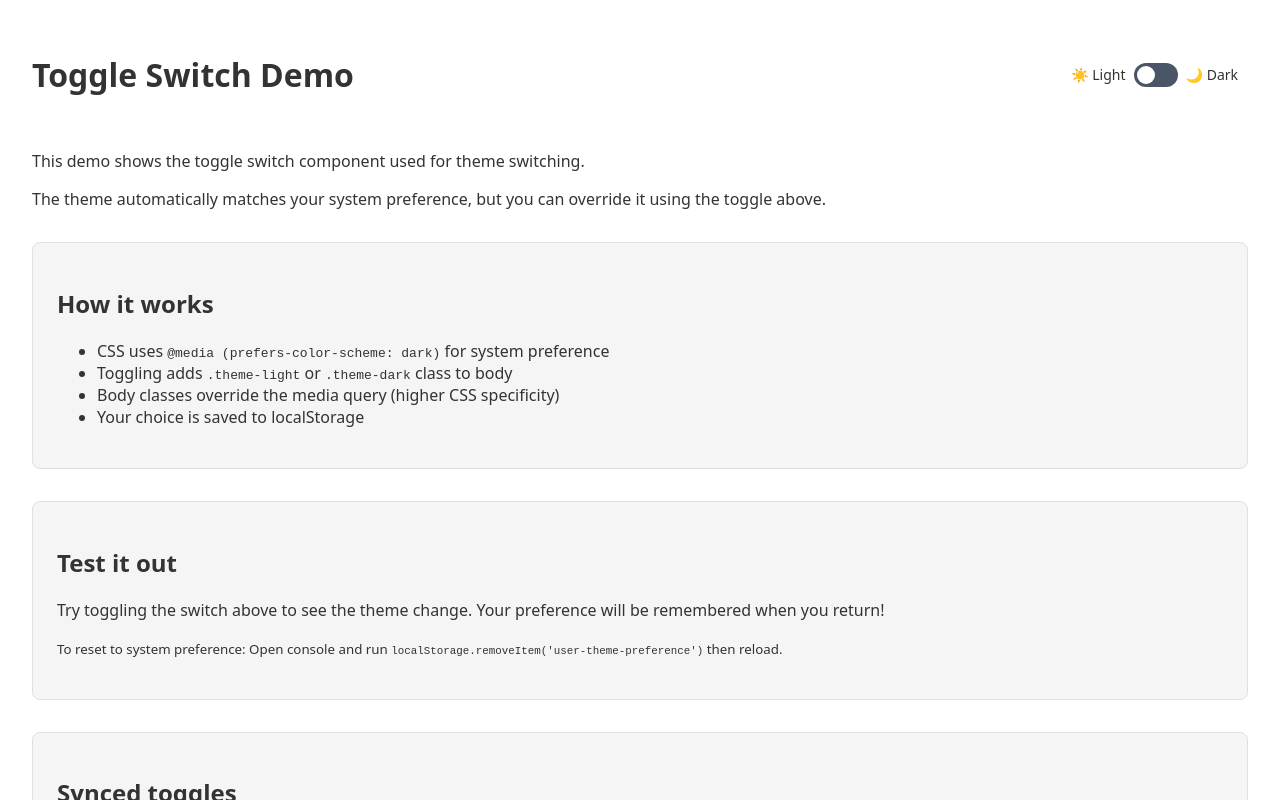
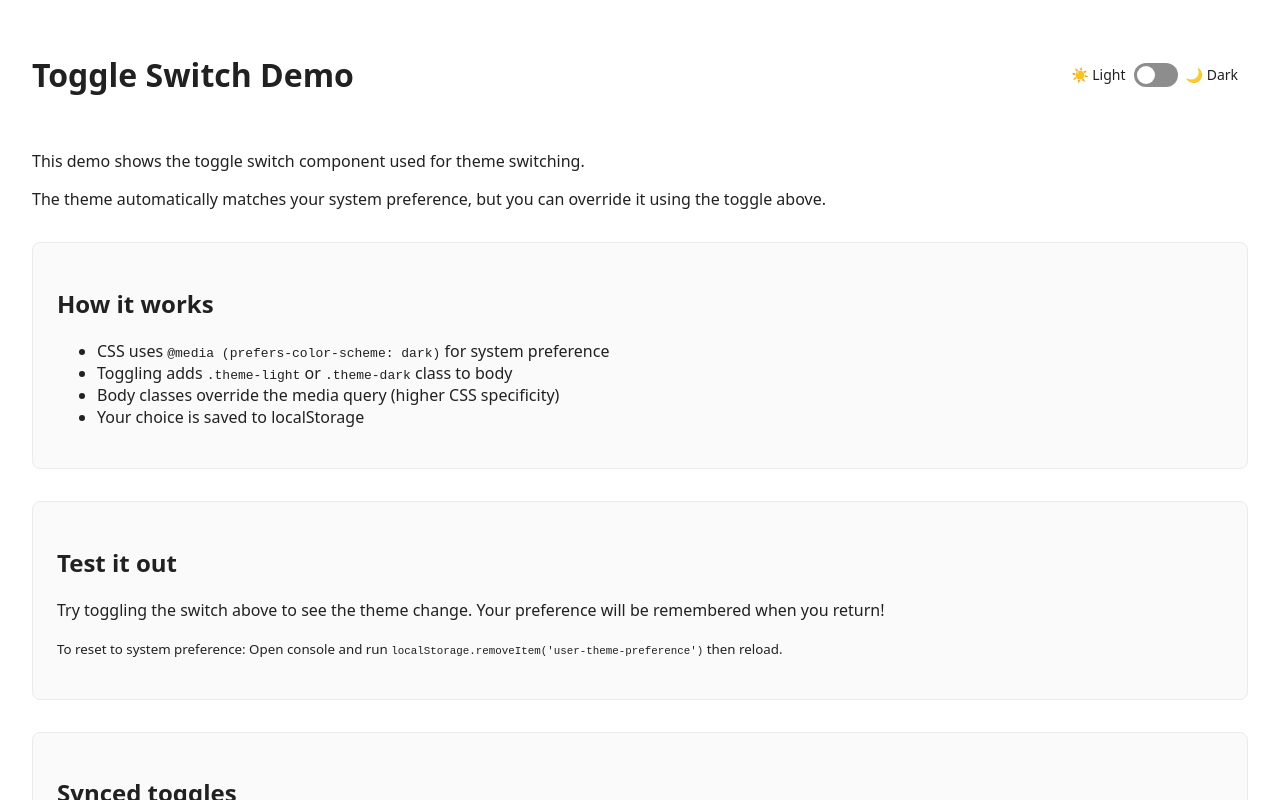
Before and after one commit to krumIO/trailhand-ui, a website built with Vite: page index.html in a window 1280 px wide. Shown: the top 800 px of the page. Built offline with nearby package versions, Linux system fonts and the light colour scheme.

Commit message:
feat: add global color variables based on Figma design system
- Create colors.css with CSS custom properties for the color palette
- Update all components to use color variables instead of hardcoded hex values
- Add ColorPalette Storybook story to document available colors

```diff
--- a/Components/Header.ts
+++ b/Components/Header.ts
@@ -26,15 +26,15 @@ export const Header = ({
           <g fill="none" fillRule="evenodd">
             <path
               d="M10 0h12a10 10 0 0110 10v12a10 10 0 01-10 10H10A10 10 0 010 22V10A10 10 0 0110 0z"
-              fill="#FFF"
+              fill="var(--color-white, #FFFFFF)"
             />
             <path
               d="M5.3 10.6l10.4 6v11.1l-10.4-6v-11zm11.4-6.2l9.7 5.5-9.7 5.6V4.4z"
-              fill="#555AB9"
+              fill="var(--color-primary, #005CB9)"
             />
             <path
               d="M27.2 10.6v11.2l-10.5 6V16.5l10.5-6zM15.7 4.4v11L6 10l9.7-5.5z"
-              fill="#91BAF8"
+              fill="var(--color-grey-400, #BABABA)"
             />
           </g>
         </svg>
--- a/Components/Page.ts
+++ b/Components/Page.ts
@@ -61,7 +61,7 @@ export const Page = ({
             <path
               d="M1.5 5.2h4.8c.3 0 .5.2.5.4v5.1c-.1.2-.3.3-.4.3H1.4a.5.5 0 01-.5-.4V5.7c0-.3.2-.5.5-.5zm0-2.1h6.9c.3 0 .5.2.5.4v7a.5.5 0 01-1 0V4H1.5a.5.5 0 010-1zm0-2.1h9c.3 0 .5.2.5.4v9.1a.5.5 0 01-1 0V2H1.5a.5.5 0 010-1zm4.3 5.2H2V10h3.8V6.2z"
               id="a"
-              fill="#999"
+              fill="var(--color-grey-500, #8D8D8D)"
             />
           </g>
         </svg>
--- a/Components/action-menu.ts
+++ b/Components/action-menu.ts
@@ -139,7 +139,7 @@ export class ActionMenu extends LitElement {
     }
 
     .action-menu__action--danger:hover:not(:disabled) {
-      background-color: rgba(220, 53, 69, 0.1);
+      background-color: rgba(159, 58, 58, 0.1);
     }
 
     .action-menu__divider {
--- /dev/null
+++ b/Components/colors.css
@@ -0,0 +1,56 @@
+/**
+ * TrailHand UI Global Color Variables
+ * Based on Figma Design System Color Palette
+ *
+ * Usage: Import this file in your application root, then use CSS variables
+ * Example: color: var(--color-primary);
+ */
+
+:root {
+  /* Primary Blues */
+  --color-primary: #3d98d3;           /* Light Blue - Primary brand color */
+
+  /* Black + White */
+  --color-black: #000000;
+  --color-white: #FFFFFF;
+
+  /* Greyscale */
+  --color-grey-100: #FAFAFA;
+  --color-grey-200: #EBEBEB;
+  --color-grey-300: #D7D7D7;
+  --color-grey-400: #BABABA;
+  --color-grey-500: #8D8D8D;
+  --color-grey-600: #636363;
+  --color-grey-700: #303131;
+  --color-grey-800: #212121;
+
+  /* Status Colors */
+  --color-red: #9F3A3A;
+  --color-green: #30AC66;
+  --color-yellow: #D3C255;
+
+  /* Semantic Aliases - for common use cases */
+  --color-text-primary: var(--color-grey-800);
+  --color-text-secondary: var(--color-grey-600);
+  --color-text-muted: var(--color-grey-500);
+  --color-text-inverse: var(--color-white);
+
+  --color-background: var(--color-white);
+  --color-background-muted: var(--color-grey-100);
+  --color-background-hover: var(--color-grey-200);
+
+  --color-border: var(--color-grey-300);
+  --color-border-light: var(--color-grey-200);
+
+  --color-error: var(--color-red);
+  --color-success: var(--color-green);
+  --color-warning: var(--color-yellow);
+
+  /* Component-specific variables (mapped to palette) */
+  --color-link: var(--color-primary);
+  --color-link-hover: var(--color-primary);
+
+  /* Shadow colors using opacity */
+  --color-shadow: rgba(0, 0, 0, 0.1);
+  --color-shadow-medium: rgba(0, 0, 0, 0.15);
+}
--- a/Components/header.css
+++ b/Components/header.css
@@ -2,7 +2,7 @@
   display: flex;
   justify-content: space-between;
   align-items: center;
-  border-bottom: 1px solid rgba(0, 0, 0, 0.1);
+  border-bottom: 1px solid var(--color-shadow, rgba(0, 0, 0, 0.1));
   padding: 15px 20px;
   font-family: 'Nunito Sans', 'Helvetica Neue', Helvetica, Arial, sans-serif;
 }
@@ -27,6 +27,6 @@
 
 .storybook-header .welcome {
   margin-right: 10px;
-  color: #333;
+  color: var(--color-text-primary, #212121);
   font-size: 14px;
 }
--- a/Components/toggle-switch.ts
+++ b/Components/toggle-switch.ts
@@ -59,7 +59,7 @@ export class ToggleSwitch extends LitElement {
       left: 0;
       right: 0;
       bottom: 0;
-      background-color: #4a5568;
+      background-color: var(--color-grey-500, #8D8D8D);
       transition: .3s;
       border-radius: 24px;
     }
@@ -71,13 +71,13 @@ export class ToggleSwitch extends LitElement {
       width: 18px;
       left: 3px;
       bottom: 3px;
-      background-color: white;
+      background-color: var(--color-white, #FFFFFF);
       transition: .3s;
       border-radius: 50%;
     }
 
     input:checked + .slider {
-      background-color: #3b82f6;
+      background-color: var(--color-primary, #005CB9);
     }
 
     input:checked + .slider:before {
--- a/index.html
+++ b/index.html
@@ -4,39 +4,40 @@
   <meta charset="UTF-8">
   <meta name="viewport" content="width=device-width, initial-scale=1.0">
   <title>Toggle Switch Demo</title>
+  <link rel="stylesheet" href="./Components/colors.css">
   <style>
     /* Default light mode colors */
     :root {
-      --background-color: #ffffff;
-      --text-color: #333333;
-      --card-bg: #f5f5f5;
-      --border-color: #e0e0e0;
+      --background-color: var(--color-white, #FFFFFF);
+      --text-color: var(--color-text-primary, #212121);
+      --card-bg: var(--color-grey-100, #FAFAFA);
+      --border-color: var(--color-grey-200, #EBEBEB);
     }
 
     /* System dark mode preference */
     @media (prefers-color-scheme: dark) {
       :root {
-        --background-color: #121212;
-        --text-color: #e0e0e0;
-        --card-bg: #1e1e1e;
-        --border-color: #333333;
+        --background-color: var(--color-grey-800, #212121);
+        --text-color: var(--color-grey-200, #EBEBEB);
+        --card-bg: var(--color-grey-700, #303131);
+        --border-color: var(--color-grey-600, #636363);
       }
     }
 
     /* User override: explicitly chose light theme */
     body.theme-light {
-      --background-color: #ffffff;
-      --text-color: #333333;
-      --card-bg: #f5f5f5;
-      --border-color: #e0e0e0;
+      --background-color: var(--color-white, #FFFFFF);
+      --text-color: var(--color-text-primary, #212121);
+      --card-bg: var(--color-grey-100, #FAFAFA);
+      --border-color: var(--color-grey-200, #EBEBEB);
     }
 
     /* User override: explicitly chose dark theme */
     body.theme-dark {
-      --background-color: #121212;
-      --text-color: #e0e0e0;
-      --card-bg: #1e1e1e;
-      --border-color: #333333;
+      --background-color: var(--color-grey-800, #212121);
+      --text-color: var(--color-grey-200, #EBEBEB);
+      --card-bg: var(--color-grey-700, #303131);
+      --border-color: var(--color-grey-600, #636363);
     }
 
     body {
--- /dev/null
+++ b/stories/ColorPalette.stories.js
@@ -0,0 +1,369 @@
+import { html } from 'lit';
+import '../Components/colors.css';
+
+export default {
+  title: 'Design System/Color Palette',
+  tags: ['autodocs'],
+  parameters: {
+    docs: {
+      description: {
+        component: 'The TrailHand UI color palette provides a set of global color variables for consistent use across all components. This includes primary brand colors, greyscale shades, and semantic aliases for text, backgrounds, borders, and status indicators.',
+      },
+    },
+  },
+};
+
+/**
+ * Convert hex to RGB
+ * @param {string} hex - Hex color value
+ * @returns {string} RGB string
+ */
+const hexToRgb = (hex) => {
+  const result = /^#?([a-f\d]{2})([a-f\d]{2})([a-f\d]{2})$/i.exec(hex);
+  if (!result) return '';
+  const r = parseInt(result[1], 16);
+  const g = parseInt(result[2], 16);
+  const b = parseInt(result[3], 16);
+  return `rgb(${r}, ${g}, ${b})`;
+};
+
+/**
+ * Determine if text should be light or dark based on background
+ * @param {string} hex - Hex color value
+ * @returns {string} CSS variable for text color
+ */
+const getContrastText = (hex) => {
+  const result = /^#?([a-f\d]{2})([a-f\d]{2})([a-f\d]{2})$/i.exec(hex);
+  if (!result) return 'var(--color-black)';
+  const r = parseInt(result[1], 16);
+  const g = parseInt(result[2], 16);
+  const b = parseInt(result[3], 16);
+  const luminance = (0.299 * r + 0.587 * g + 0.114 * b) / 255;
+  return luminance > 0.5 ? 'var(--color-text-primary)' : 'var(--color-white)';
+};
+
+/**
+ * Render a single color swatch
+ */
+const ColorSwatch = ({ name, variable, hex, description = '' }) => {
+  const textColor = getContrastText(hex);
+  const rgb = hexToRgb(hex);
+
+  return html`
+    <div style="
+      display: flex;
+      flex-direction: column;
+      border: 1px solid var(--color-grey-200);
+      border-radius: 8px;
+      overflow: hidden;
+      background: var(--color-white);
+    ">
+      <div style="
+        background-color: var(${variable});
+        height: 80px;
+        display: flex;
+        align-items: center;
+        justify-content: center;
+        color: ${textColor};
+        font-weight: 600;
+        font-size: 14px;
+      ">
+        ${name}
+      </div>
+      <div style="
+        padding: 12px;
+        font-family: 'Nunito Sans', system-ui, sans-serif;
+        font-size: 13px;
+      ">
+        <div style="
+          font-weight: 600;
+          color: var(--color-text-primary);
+          margin-bottom: 4px;
+        ">${variable}</div>
+        <div style="
+          color: var(--color-text-secondary);
+          font-family: monospace;
+          font-size: 12px;
+        ">${hex}</div>
+        <div style="
+          color: var(--color-text-muted);
+          font-family: monospace;
+          font-size: 11px;
+          margin-top: 2px;
+        ">${rgb}</div>
+        ${description ? html`<div style="
+          color: var(--color-text-muted);
+          font-size: 11px;
+          margin-top: 6px;
+          font-style: italic;
+        ">${description}</div>` : ''}
+      </div>
+    </div>
+  `;
+};
+
+/**
+ * Render a section of colors
+ */
+const ColorSection = ({ title, colors }) => html`
+  <div style="margin-bottom: 40px;">
+    <h3 style="
+      font-family: 'Nunito Sans', system-ui, sans-serif;
+      font-size: 18px;
+      font-weight: 700;
+      color: var(--color-text-primary);
+      margin: 0 0 16px 0;
+      padding-bottom: 8px;
+      border-bottom: 2px solid var(--color-grey-200);
+    ">${title}</h3>
+    <div style="
+      display: grid;
+      grid-template-columns: repeat(auto-fill, minmax(180px, 1fr));
+      gap: 16px;
+    ">
+      ${colors.map(color => ColorSwatch(color))}
+    </div>
+  </div>
+`;
+
+/**
+ * Full color palette display
+ */
+export const AllColors = {
+  render: () => html`
+    <div style="
+      font-family: 'Nunito Sans', system-ui, sans-serif;
+      padding: 20px;
+      background: var(--color-grey-100);
+      min-height: 100vh;
+    ">
+      <h2 style="
+        font-size: 24px;
+        font-weight: 700;
+        color: var(--color-text-primary);
+        margin: 0 0 8px 0;
+      ">TrailHand UI Color Palette</h2>
+      <p style="
+        color: var(--color-text-secondary);
+        font-size: 14px;
+        margin: 0 0 32px 0;
+      ">Global color variables for consistent design across all components.</p>
+
+      ${ColorSection({
+        title: 'Primary',
+        colors: [
+          { name: 'Primary', variable: '--color-primary', hex: '#3d98d3', description: 'Main brand color' },
+        ]
+      })}
+
+      ${ColorSection({
+        title: 'Black + White',
+        colors: [
+          { name: 'Black', variable: '--color-black', hex: '#000000' },
+          { name: 'White', variable: '--color-white', hex: '#FFFFFF' },
+        ]
+      })}
+
+      ${ColorSection({
+        title: 'Greyscale',
+        colors: [
+          { name: 'Grey 100', variable: '--color-grey-100', hex: '#FAFAFA' },
+          { name: 'Grey 200', variable: '--color-grey-200', hex: '#EBEBEB' },
+          { name: 'Grey 300', variable: '--color-grey-300', hex: '#D7D7D7' },
+          { name: 'Grey 400', variable: '--color-grey-400', hex: '#BABABA' },
+          { name: 'Grey 500', variable: '--color-grey-500', hex: '#8D8D8D' },
+          { name: 'Grey 600', variable: '--color-grey-600', hex: '#636363' },
+          { name: 'Grey 700', variable: '--color-grey-700', hex: '#303131' },
+          { name: 'Grey 800', variable: '--color-grey-800', hex: '#212121' },
+        ]
+      })}
+
+      ${ColorSection({
+        title: 'Status Colors',
+        colors: [
+          { name: 'Red', variable: '--color-red', hex: '#9F3A3A', description: 'Error, danger' },
+          { name: 'Green', variable: '--color-green', hex: '#30AC66', description: 'Success, positive' },
+          { name: 'Yellow', variable: '--color-yellow', hex: '#D3C255', description: 'Warning, caution' },
+        ]
+      })}
+    </div>
+  `,
+};
+
+/**
+ * Semantic aliases - showing how colors map to use cases
+ */
+export const SemanticAliases = {
+  render: () => html`
+    <div style="
+      font-family: 'Nunito Sans', system-ui, sans-serif;
+      padding: 20px;
+      background: var(--color-grey-100);
+      min-height: 100vh;
+    ">
+      <h2 style="
+        font-size: 24px;
+        font-weight: 700;
+        color: var(--color-text-primary);
+        margin: 0 0 8px 0;
+      ">Semantic Color Aliases</h2>
+      <p style="
+        color: var(--color-text-secondary);
+        font-size: 14px;
+        margin: 0 0 32px 0;
+      ">Context-specific color variables that reference the base palette.</p>
+
+      ${ColorSection({
+        title: 'Text Colors',
+        colors: [
+          { name: 'Primary Text', variable: '--color-text-primary', hex: '#212121', description: 'Main body text' },
+          { name: 'Secondary Text', variable: '--color-text-secondary', hex: '#636363', description: 'Supporting text' },
+          { name: 'Muted Text', variable: '--color-text-muted', hex: '#8D8D8D', description: 'Disabled, placeholder' },
+          { name: 'Inverse Text', variable: '--color-text-inverse', hex: '#FFFFFF', description: 'Text on dark backgrounds' },
+        ]
+      })}
+
+      ${ColorSection({
+        title: 'Background Colors',
+        colors: [
+          { name: 'Background', variable: '--color-background', hex: '#FFFFFF', description: 'Default background' },
+          { name: 'Muted Background', variable: '--color-background-muted', hex: '#FAFAFA', description: 'Subtle background' },
+          { name: 'Hover Background', variable: '--color-background-hover', hex: '#EBEBEB', description: 'Interactive hover state' },
+        ]
+      })}
+
+      ${ColorSection({
+        title: 'Border Colors',
+        colors: [
+          { name: 'Border', variable: '--color-border', hex: '#D7D7D7', description: 'Default borders' },
+          { name: 'Light Border', variable: '--color-border-light', hex: '#EBEBEB', description: 'Subtle borders' },
+        ]
+      })}
+
+      ${ColorSection({
+        title: 'State Colors',
+        colors: [
+          { name: 'Error', variable: '--color-error', hex: '#9F3A3A', description: 'Error states' },
+          { name: 'Success', variable: '--color-success', hex: '#30AC66', description: 'Success states' },
+          { name: 'Warning', variable: '--color-warning', hex: '#D3C255', description: 'Warning states' },
+          { name: 'Link', variable: '--color-link', hex: '#3d98d3', description: 'Interactive links' },
+        ]
+      })}
+    </div>
+  `,
+};
+
+/**
+ * Usage examples
+ */
+export const UsageExamples = {
+  render: () => html`
+    <div style="
+      font-family: 'Nunito Sans', system-ui, sans-serif;
+      padding: 20px;
+      background: var(--color-grey-100);
+    ">
+      <h2 style="
+        font-size: 24px;
+        font-weight: 700;
+        color: var(--color-text-primary);
+        margin: 0 0 8px 0;
+      ">Usage Examples</h2>
+      <p style="
+        color: var(--color-text-secondary);
+        font-size: 14px;
+        margin: 0 0 32px 0;
+      ">How to use color variables in your CSS and components.</p>
+
+      <div style="
+        background: var(--color-white);
+        border: 1px solid var(--color-grey-200);
+        border-radius: 8px;
+        padding: 24px;
+        margin-bottom: 24px;
+      ">
+        <h3 style="
+          font-size: 16px;
+          font-weight: 700;
+          color: var(--color-text-primary);
+          margin: 0 0 16px 0;
+        ">Import the stylesheet</h3>
+        <pre style="
+          background: var(--color-grey-800);
+          color: var(--color-grey-100);
+          padding: 16px;
+          border-radius: 4px;
+          overflow-x: auto;
+          font-size: 13px;
+          margin: 0;
+        "><code>&lt;link rel="stylesheet" href="./Components/colors.css"&gt;
+
+/* Or in JavaScript/TypeScript */
+import './Components/colors.css';</code></pre>
+      </div>
+
+      <div style="
+        background: var(--color-white);
+        border: 1px solid var(--color-grey-200);
+        border-radius: 8px;
+        padding: 24px;
+        margin-bottom: 24px;
+      ">
+        <h3 style="
+          font-size: 16px;
+          font-weight: 700;
+          color: var(--color-text-primary);
+          margin: 0 0 16px 0;
+        ">Use in CSS</h3>
+        <pre style="
+          background: var(--color-grey-800);
+          color: var(--color-grey-100);
+          padding: 16px;
+          border-radius: 4px;
+          overflow-x: auto;
+          font-size: 13px;
+          margin: 0;
+        "><code>.my-button {
+  background-color: var(--color-primary);
+  color: var(--color-text-inverse);
+  border: 1px solid var(--color-border);
+}
+
+.my-button:hover {
+  background-color: var(--color-background-hover);
+}
+
+.error-message {
+  color: var(--color-error);
+}</code></pre>
+      </div>
+
+      <div style="
+        background: var(--color-white);
+        border: 1px solid var(--color-grey-200);
+        border-radius: 8px;
+        padding: 24px;
+      ">
+        <h3 style="
+          font-size: 16px;
+          font-weight: 700;
+          color: var(--color-text-primary);
+          margin: 0 0 16px 0;
+        ">With fallback values</h3>
+        <pre style="
+          background: var(--color-grey-800);
+          color: var(--color-grey-100);
+          padding: 16px;
+          border-radius: 4px;
+          overflow-x: auto;
+          font-size: 13px;
+          margin: 0;
+        "><code>/* Always provide fallbacks for robustness */
+.my-component {
+  color: var(--color-text-primary, #212121);
+  background: var(--color-background, #FFFFFF);
+}</code></pre>
+      </div>
+    </div>
+  `,
+};
```
Also changed, not shown: Components/button.css (+4 -4 lines), Components/page.css (+4 -4 lines).
